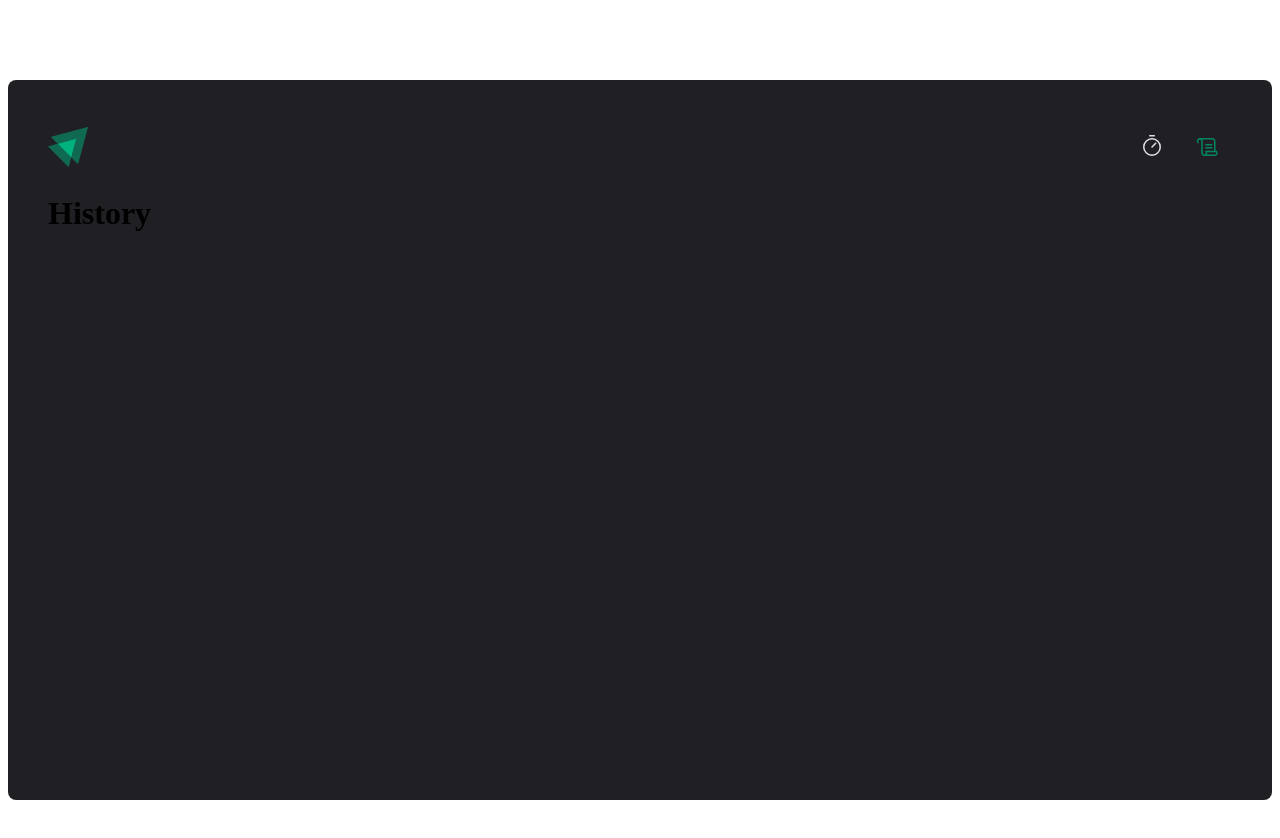
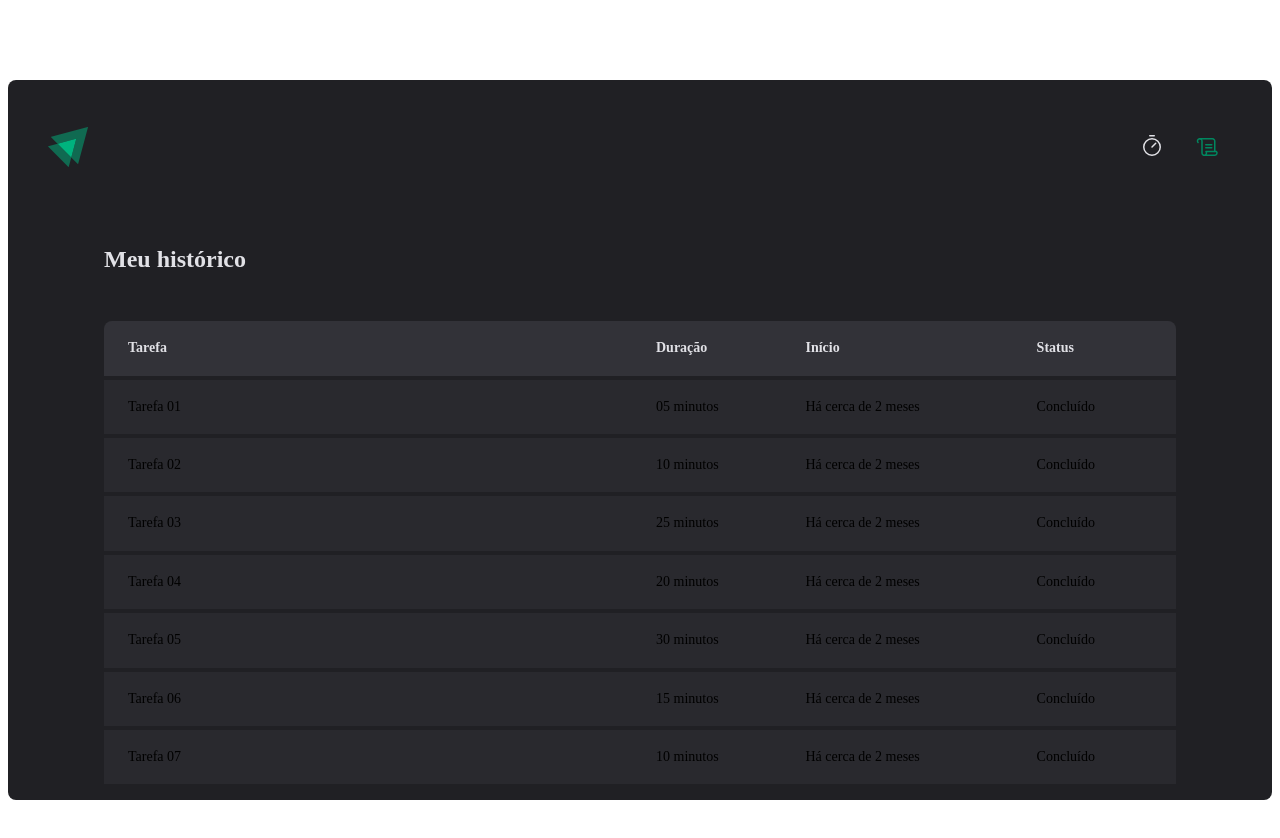
Before and after one commit to fabriciosouzza/react-pomo-timer, a React (Vite) app: page /history in a window 1280 px wide. Shown: the top 838 px of the page. Built offline with nearby package versions, Linux system fonts and the light colour scheme.

Commit message:
feat: added Home and History styles

```diff
--- a/src/pages/History.tsx
+++ /dev/null
@@ -1,7 +0,0 @@
-export function History() {
-  return (
-    <div>
-      <h1>History</h1>
-    </div>
-  )
-}
--- /dev/null
+++ b/src/pages/History/index.tsx
@@ -0,0 +1,65 @@
+import { HistoryContainer, HistoryList } from './styles'
+
+export function History() {
+  return (
+    <HistoryContainer>
+      <h1>Meu histórico</h1>
+
+      <HistoryList>
+        <table>
+          <thead>
+            <th>Tarefa</th>
+            <th>Duração</th>
+            <th>Início</th>
+            <th>Status</th>
+          </thead>
+
+          <tbody>
+            <tr>
+              <td>Tarefa 01</td>
+              <td>05 minutos</td>
+              <td>Há cerca de 2 meses</td>
+              <td>Concluído</td>
+            </tr>
+            <tr>
+              <td>Tarefa 02</td>
+              <td>10 minutos</td>
+              <td>Há cerca de 2 meses</td>
+              <td>Concluído</td>
+            </tr>
+            <tr>
+              <td>Tarefa 03</td>
+              <td>25 minutos</td>
+              <td>Há cerca de 2 meses</td>
+              <td>Concluído</td>
+            </tr>
+            <tr>
+              <td>Tarefa 04</td>
+              <td>20 minutos</td>
+              <td>Há cerca de 2 meses</td>
+              <td>Concluído</td>
+            </tr>
+            <tr>
+              <td>Tarefa 05</td>
+              <td>30 minutos</td>
+              <td>Há cerca de 2 meses</td>
+              <td>Concluído</td>
+            </tr>
+            <tr>
+              <td>Tarefa 06</td>
+              <td>15 minutos</td>
+              <td>Há cerca de 2 meses</td>
+              <td>Concluído</td>
+            </tr>
+            <tr>
+              <td>Tarefa 07</td>
+              <td>10 minutos</td>
+              <td>Há cerca de 2 meses</td>
+              <td>Concluído</td>
+            </tr>
+          </tbody>
+        </table>
+      </HistoryList>
+    </HistoryContainer>
+  )
+}
--- /dev/null
+++ b/src/pages/History/styles.ts
@@ -0,0 +1,62 @@
+import { styled } from 'styled-components'
+
+export const HistoryContainer = styled.main`
+  flex: 1;
+  padding: 3.5rem;
+
+  display: flex;
+  flex-direction: column;
+
+  h1 {
+    font-size: 1.5rem;
+    color: ${(props) => props.theme['gray-100']};
+  }
+`
+
+export const HistoryList = styled.div`
+  flex: 1;
+  overflow: auto;
+  margin-top: 2rem;
+
+  table {
+    width: 100%;
+    border-collapse: collapse;
+    min-width: 600px;
+
+    th {
+      background-color: ${(props) => props.theme['gray-600']};
+      padding: 1rem;
+      text-align: left;
+      color: ${(props) => props.theme['gray-100']};
+      font-size: 0.875rem;
+      line-height: 1.6;
+
+      &:first-child {
+        border-top-left-radius: 8px;
+        padding-left: 1.5rem;
+      }
+
+      &:last-child {
+        border-top-right-radius: 8px;
+        padding-right: 1.5rem;
+      }
+    }
+
+    td {
+      background-color: ${(props) => props.theme['gray-700']};
+      border-top: 4px solid ${(props) => props.theme['gray-800']};
+      padding: 1rem;
+      font-size: 0.875rem;
+      line-height: 1.6;
+
+      &:first-child {
+        width: 50%;
+        padding-left: 1.5rem;
+      }
+
+      &:last-child {
+        padding-right: 1.5rem;
+      }
+    }
+  }
+`
--- a/src/pages/Home/index.tsx
+++ b/src/pages/Home/index.tsx
@@ -4,6 +4,9 @@
   FormContainer,
   HomeContainer,
   Separator,
+  StartCountdownButton,
+  TaskInput,
+  MinutesAmountInput,
 } from './styles'
 
 export function Home() {
@@ -12,10 +15,30 @@
       <form action="">
         <FormContainer>
           <label htmlFor="task">Vou trabalhar em</label>
-          <input id="task" type="text" />
+
+          <TaskInput
+            id="task"
+            type="text"
+            placeholder="Dê um nome para o seu projeto"
+            list="task-suggestions"
+          />
+
+          <datalist id="task-suggestions">
+            <option value="Projeto 1" />
+            <option value="Projeto 2" />
+            <option value="Projeto 3" />
+            <option value="Pato" />
+          </datalist>
 
           <label htmlFor="minutesAmount">durante</label>
-          <input id="minutesAmount" type="number" />
+          <MinutesAmountInput
+            id="minutesAmount"
+            type="number"
+            placeholder="00"
+            step={5}
+            min={5}
+            max={60}
+          />
 
           <span>minutos.</span>
         </FormContainer>
@@ -28,10 +51,10 @@
           <span>0</span>
         </CountdownContainer>
 
-        <button type="submit">
+        <StartCountdownButton type="submit">
           <Play size={24} />
           Começar
-        </button>
+        </StartCountdownButton>
       </form>
     </HomeContainer>
   )
--- a/src/pages/Home/styles.ts
+++ b/src/pages/Home/styles.ts
@@ -27,6 +27,36 @@
   font-weight: bold;
   flex-wrap: wrap;
 `
+export const BaseInput = styled.input`
+  background: transparent;
+  height: 2.5rem;
+  border: 0;
+  border-bottom: 2px solid ${(props) => props.theme['gray-500']};
+  font-weight: bold;
+  font-size: 1.125rem;
+  padding: 0 0.5rem;
+  color: ${(props) => props.theme['gray-100']};
+
+  &::placeholder {
+    color: ${(props) => props.theme['gray-500']};
+  }
+
+  &:focus {
+    box-shadow: none;
+    border-color: ${(props) => props.theme['green-500']};
+  }
+`
+export const TaskInput = styled(BaseInput)`
+  flex: 1;
+
+  &::-webkit-calendar-picker-indicator {
+    display: none !important;
+  }
+`
+
+export const MinutesAmountInput = styled(BaseInput)`
+  width: 4rem;
+`
 
 export const CountdownContainer = styled.div`
   font-family: 'Roboto Mono', monospace;
@@ -50,3 +80,31 @@
   display: flex;
   justify-content: center;
 `
+
+export const StartCountdownButton = styled.button`
+  width: 100%;
+  border: 0;
+  padding: 1rem;
+  border-radius: 8px;
+
+  display: flex;
+  align-items: center;
+  justify-content: center;
+
+  gap: 0.5rem;
+  font-weight: bold;
+
+  cursor: pointer;
+
+  background: ${(props) => props.theme['green-500']};
+  color: ${(props) => props.theme['gray-100']};
+
+  &:disabled {
+    opacity: 0.7;
+    cursor: not-allowed;
+  }
+
+  &:not(:disabled):hover {
+    background: ${(props) => props.theme['green-700']};
+  }
+`
```
